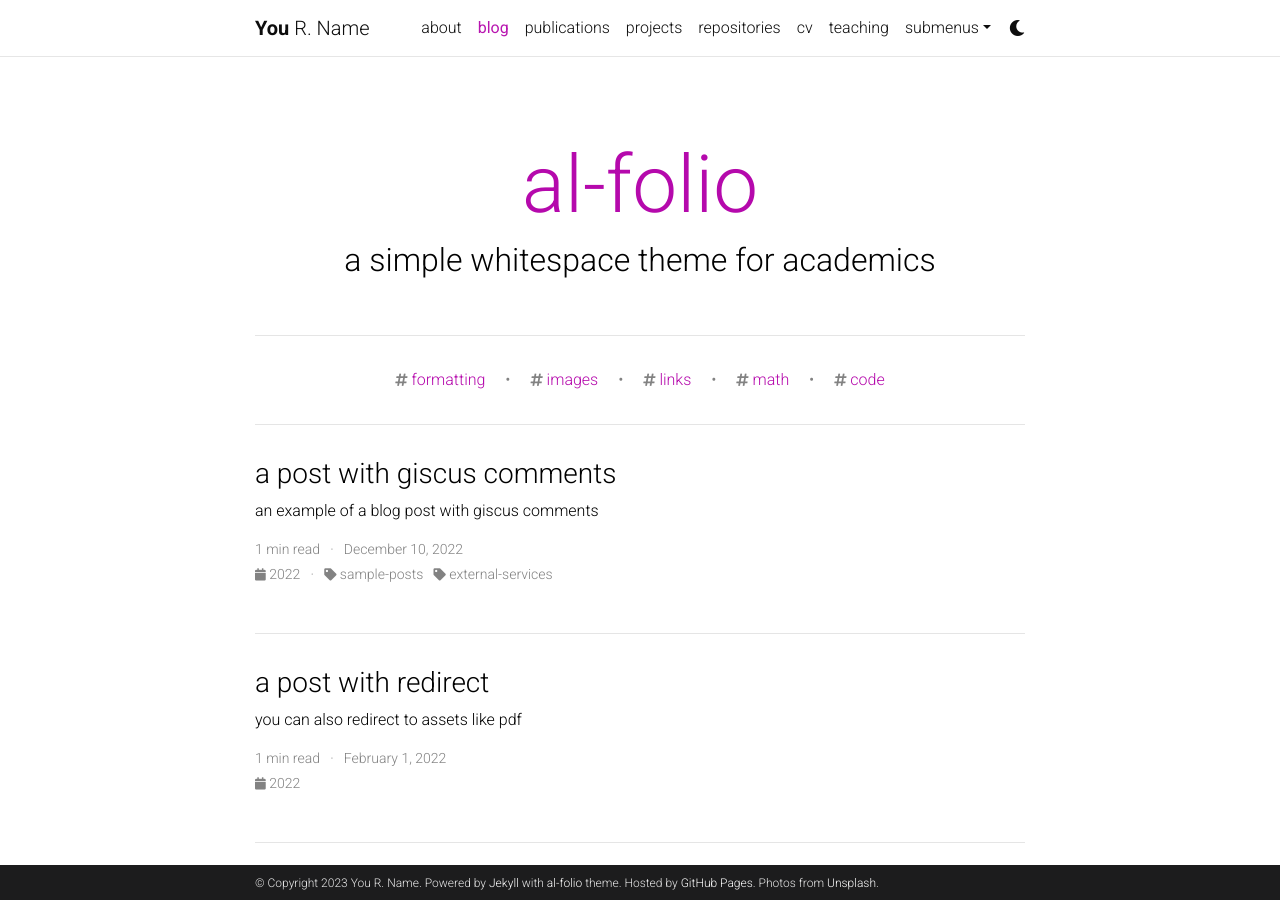
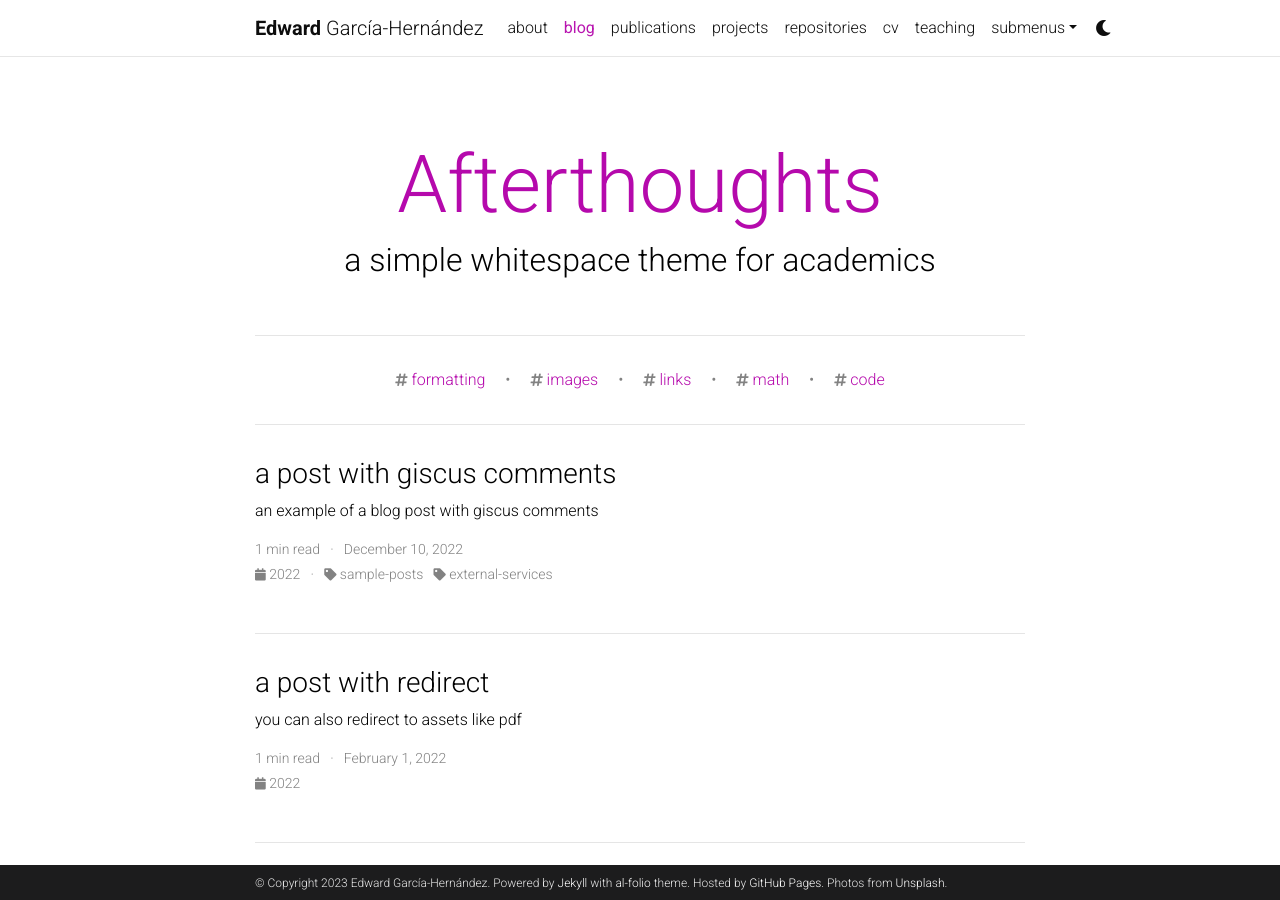
Before and after one commit to EdwardGHPh/EdwardGHPh.github.io, a Jekyll site: the page built from blog/index.html, in a window 1280 px wide and 900 px high. Built offline with Jekyll 4.4.1, drawn with Linux system fonts in a browser that asks for light colours; the list of posts is cut into pages by our own code; comment, search, counter and statistics services are not loaded; a style sheet for code colours, icons or effects is not loaded.

Commit message:
Added webpage url.

```diff
--- a/_config.yml
+++ b/_config.yml
@@ -3,22 +3,22 @@
 # -----------------------------------------------------------------------------
 
 title: blank # the website title (if blank, full name will be used instead)
-first_name: You
-middle_name: R.
-last_name: Name
-email: you@example.com
+first_name: Edward
+middle_name:
+last_name: García-Hernández
+email: edward.ghphy@gmail.com
 description: > # the ">" symbol means to ignore newlines until "footer_text:"
   A simple, whitespace theme for academics. Based on [*folio](https://github.com/bogoli/-folio) design.
 footer_text: >
   Powered by <a href="https://jekyllrb.com/" target="_blank">Jekyll</a> with <a href="https://github.com/alshedivat/al-folio">al-folio</a> theme.
   Hosted by <a href="https://pages.github.com/" target="_blank">GitHub Pages</a>.
   Photos from <a href="https://unsplash.com" target="_blank">Unsplash</a>.
-keywords: jekyll, jekyll-theme, academic-website, portfolio-website  # add your own keywords or leave empty
+keywords: academic-website, portfolio-website, physics  # add your own keywords or leave empty
 
 lang: en # the language of your site (for example: en, fr, cn, ru, etc.)
 icon: ⚛️  # the emoji used as the favicon (alternatively, provide image name in /assets/img/)
 
-url: https://alshedivat.github.io # the base hostname & protocol for your site
+url: https://edwardghph.github.io/ # the base hostname & protocol for your site
 baseurl: /al-folio # the subpath of your site, e.g. /blog/
 last_updated: false # set to true if you want to display last updated in the footer
 impressum_path:  # set to path to include impressum link in the footer, use the same path as permalink in a page, helps to conform with EU GDPR
@@ -67,11 +67,11 @@ og_image: # The site-wide (default for all links) Open Graph preview image
 # Social integration
 # -----------------------------------------------------------------------------
 
-github_username: # your GitHub user name
+github_username: EdwardGHPh
 gitlab_username: # your GitLab user name
 twitter_username: # your Twitter handle
 mastodon_username: # your mastodon instance+username in the format instance.tld/@username
-linkedin_username: # your LinkedIn user name
+linkedin_username: egh3456phy
 telegram_username: # your Telegram user name
 scholar_userid: # your Google Scholar ID
 semanticscholar_id: # your Semantic Scholar ID
@@ -100,7 +100,7 @@ youtube_id: # your youtube channel id (youtube.com/@<youtube_id>)
 discord_id: # your discord id (18-digit unique numerical identifier)
 
 contact_note: >
-  You can even add a little note about which of these is the best way to reach you.
+  For further inquiries and collaborations contact me via e-mail.
 
 # -----------------------------------------------------------------------------
 # Analytics and search engine verification
@@ -116,7 +116,7 @@ bing_site_verification:  # out your bing-site-verification ID (Bing Webmaster)
 # Blog
 # -----------------------------------------------------------------------------
 
-blog_name: al-folio # blog_name will be displayed in your blog page
+blog_name: Afterthoughts # blog_name will be displayed in your blog page
 blog_nav_title: blog # your blog must have a title for it to be displayed in the nav bar
 blog_description: a simple whitespace theme for academics
 permalink: /blog/:year/:title/
```
